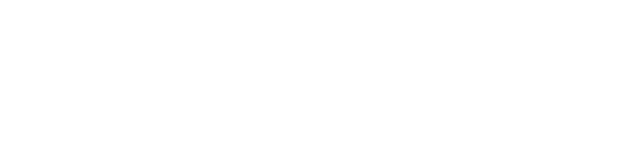
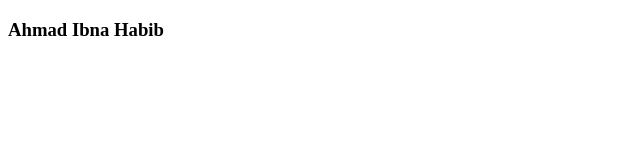
Before and after one commit to AhmadIbnaHabib/my-first-git-repo, a plain HTML site: page index.html in a window 1280 px wide. Shown: the whole page, without its empty margins (0-640 px from the left). Drawn offline with Linux system fonts and the light colour scheme.

Commit message:
added my name

```diff
--- a/index.html
+++ b/index.html
@@ -3,10 +3,11 @@
 <head>
     <meta charset="UTF-8">
     <meta name="viewport" content="width=device-width, initial-scale=1.0">
-    <title>My First Gittu
-    </title>
+    <title>My First Gittu</title>
 </head>
 <body>
-
+    <div>
+        <h3>Ahmad Ibna Habib</h3>
+    </div>
 </body>
 </html>
```
